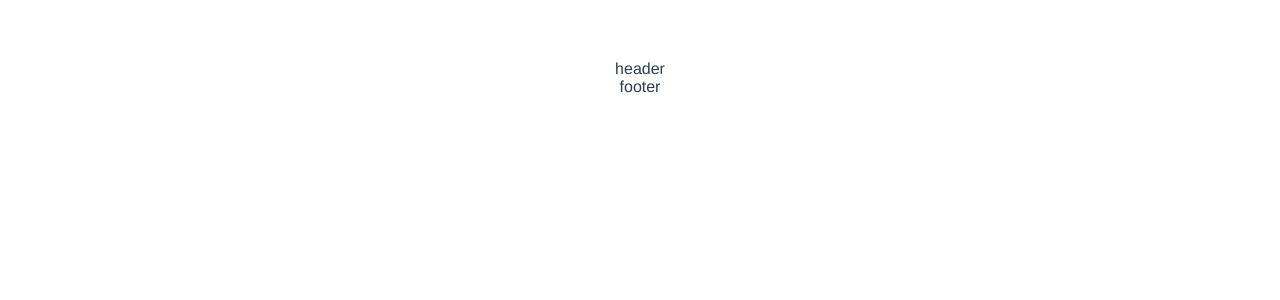
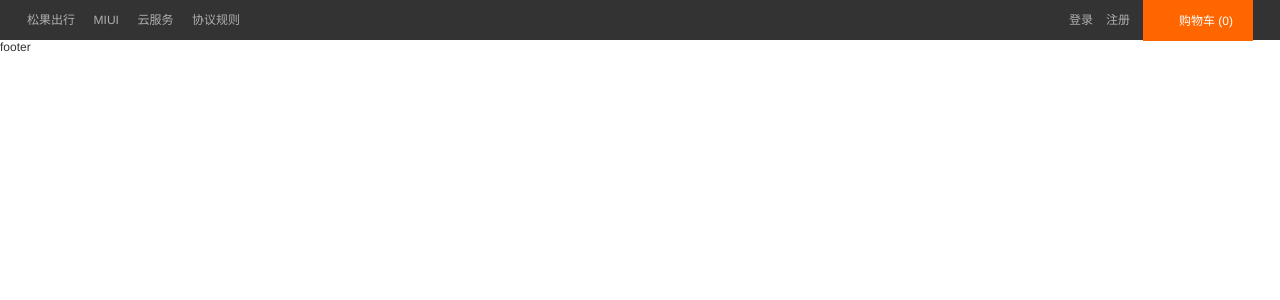
Before and after one commit to zzm1220/malls, a Vue app: page / in a window 1280 px wide. Shown: the top 300 px of the page. Built offline with nearby package versions, Linux system fonts and the light colour scheme; a web font is replaced by a local one.

Commit message:
navHeader

```diff
--- a/src/App.vue
+++ b/src/App.vue
@@ -20,12 +20,5 @@ export default {
 </script>
 
 <style>
-#app {
-  font-family: Avenir, Helvetica, Arial, sans-serif;
-  -webkit-font-smoothing: antialiased;
-  -moz-osx-font-smoothing: grayscale;
-  text-align: center;
-  color: #2c3e50;
-  margin-top: 60px;
-}
+@import "./assets/scss/reset.scss"
 </style>
--- /dev/null
+++ b/src/assets/scss/base.scss
@@ -0,0 +1,4 @@
+.container {
+    width: 1226px;
+    margin: 0 auto;
+}
--- /dev/null
+++ b/src/assets/scss/iconfont.scss
@@ -0,0 +1,16 @@
+@font-face {
+  font-family: 'iconfont';  /* project id 2352964 */
+  src: url('//at.alicdn.com/t/font_2352964_cgw7imhgrtv.eot');
+  src: url('//at.alicdn.com/t/font_2352964_cgw7imhgrtv.eot?#iefix') format('embedded-opentype'),
+  url('//at.alicdn.com/t/font_2352964_cgw7imhgrtv.woff2') format('woff2'),
+  url('//at.alicdn.com/t/font_2352964_cgw7imhgrtv.woff') format('woff'),
+  url('//at.alicdn.com/t/font_2352964_cgw7imhgrtv.ttf') format('truetype'),
+  url('//at.alicdn.com/t/font_2352964_cgw7imhgrtv.svg#iconfont') format('svg');
+}
+.iconfont {
+    font-family: "iconfont" !important;
+    font-size: 16px;
+    font-style: normal;
+    -webkit-font-smoothing: antialiased;
+    -moz-osx-font-smoothing: grayscale;
+}
--- /dev/null
+++ b/src/assets/scss/reset.scss
@@ -0,0 +1,24 @@
+body,div,p,h1,h2,h3,h4,h5,h6,ul,li,dl,dt,a,input,button,textarea,select{
+  margin: 0;
+  padding: 0;
+  outline: none;
+}
+html,body{
+  font-family:Helvetica Neue,Helvetica,Arial,Microsoft Yahei,Hiragino Sans GB,Heiti SC,WenQuanYi Micro Hei,sans-serif;
+  color: #333333;
+  background-color: #ffffff;
+  min-width: 1226px;
+  font-size: 12px;
+}
+a{
+  text-decoration: none;
+}
+ul,li{
+  list-style: none;
+}
+input{
+  font: normal;
+}
+input:focus,a:focus{
+  outline: none;
+}
--- a/src/components/NavHeader.vue
+++ b/src/components/NavHeader.vue
@@ -1,7 +1,32 @@
 <!-- 组件说明 -->
 <template>
-    <div class="">
-        header
+    <div class="header">
+        <div class="header__top container">
+            <ul class="header__top__container">
+                <li><a href="javascript:;">松果出行</a></li>
+                <li><a href="javascript:;">MIUI</a></li>
+                <li><a href="javascript:;">云服务</a></li>
+                <li><a href="javascript:;">协议规则</a></li>
+            </ul>
+            <ul class="header__top__user">
+                <li><a href="javascript:;">登录</a></li>
+                <li><a href="javascript:;">注册</a></li>
+                <li class="cart">
+                    <a href="javascript:;">
+                        <span class="iconfont">&#xe6af;</span>
+                        购物车
+                        <span class="num">(0)</span>
+                    </a>
+                </li>
+            </ul>
+        </div>
+        <div class="header__bar container">
+            <div class="header__bar__logo">
+                <a href="/#/home"></a>
+            </div>
+            <div class="header__bar__menu"></div>
+            <div class="header__bar__search"></div>
+        </div>
     </div>
 </template>
 
@@ -26,6 +51,48 @@
     }
 </script>
 
-<style scoped lang="sass">
-
+<style scoped lang="scss">
+@import "../assets/scss/iconfont.scss";
+@import "../assets/scss/base.scss";
+.header{
+    width: 100%;
+    height: 40px;
+    line-height: 40px;
+    font-size: 12px;
+    background: #333333;
+    &__top {
+        display: flex;
+        justify-content: space-between;
+        &__container {
+            flex-basis: 213px;
+            display: flex;
+            justify-content: space-between;
+            a {
+                color: #B0B0B0;
+            }
+        }
+        &__user {
+            flex-basis: 184px;
+            height: 40px;
+            display: flex;
+            justify-content: space-between;
+            align-items: center;
+            a {
+                color: #B0B0B0;
+            }
+            .cart {
+                width: 110px;
+                text-align: center;
+                background: #FF6600;
+                a {
+                    color: #ffffff;
+                }
+            }
+        }
+    }
+    &__bar {
+        height: 112px;
+        background: #ffffff;
+    }
+}
 </style>
```
Also changed, not shown: src/assets/logo.png (deleted), 1 other file (tests, documents, lock files or other folders).
